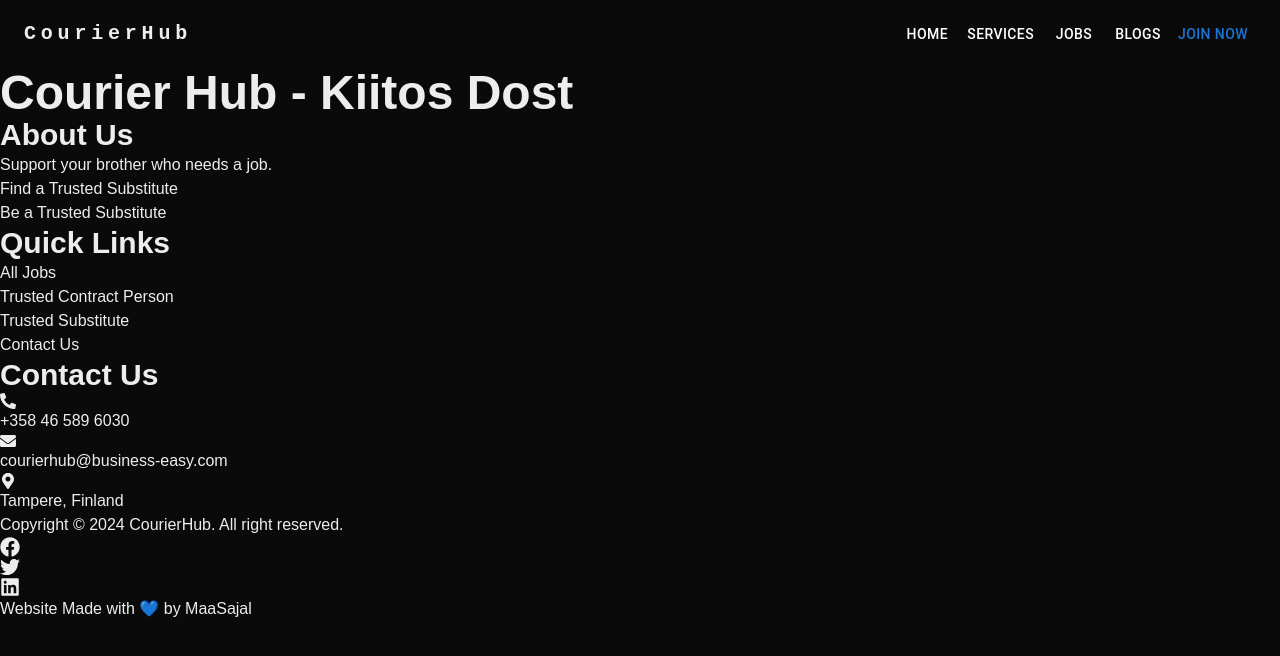
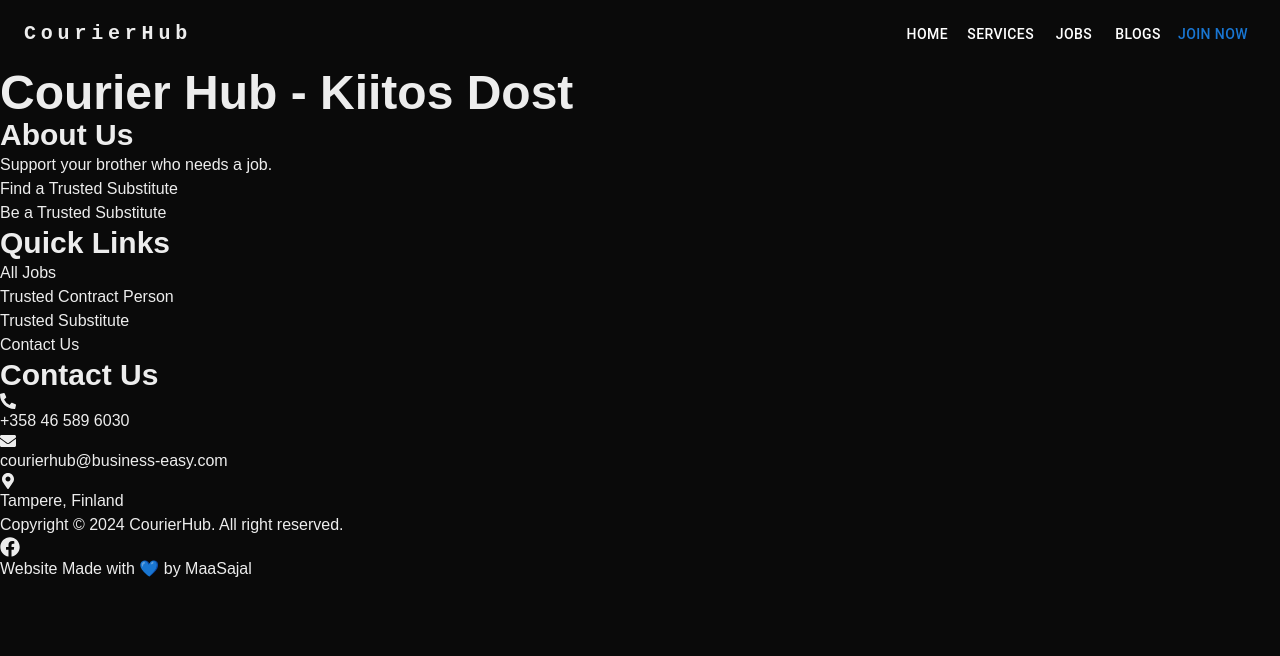
Before and after one commit to maasajal/courier-hub, a Next.js app: page / in a window 1280 px wide. Shown: the top 656 px of the page. Built offline with nearby package versions, Linux system fonts and the light colour scheme.

Commit message:
Footer social link modify

```diff
--- a/src/components/Footer.tsx
+++ b/src/components/Footer.tsx
@@ -116,15 +116,15 @@ const Footer = () => {
           {/* Social Links */}
           <div className="flex space-x-4 mt-4 md:mt-0">
             <a
-              href="https://www.facebook.com/Mdabdullah.allmamunhstu"
+              href="https://www.facebook.com/groups/ridersupport"
               target="_blank"
               rel="noopener noreferrer"
               className="text-gray-400 hover:text-white transition"
             >
               <FaFacebook size={20} />
             </a>
-            <a
-              href="https://x.com/MdAbdullahAllM1"
+            {/* <a
+              href="https://x.com"
               target="_blank"
               rel="noopener noreferrer"
               className="text-gray-400 hover:text-white transition"
@@ -132,13 +132,13 @@ const Footer = () => {
               <FaTwitter size={20} />
             </a>
             <a
-              href="https://www.linkedin.com/in/md-abdullah-all-mamun-435b1880"
+              href="https://www.linkedin.com/in"
               target="_blank"
               rel="noopener noreferrer"
               className="text-gray-400 hover:text-white transition"
             >
               <FaLinkedin size={20} />
-            </a>
+            </a> */}
           </div>
         </div>
 
```
